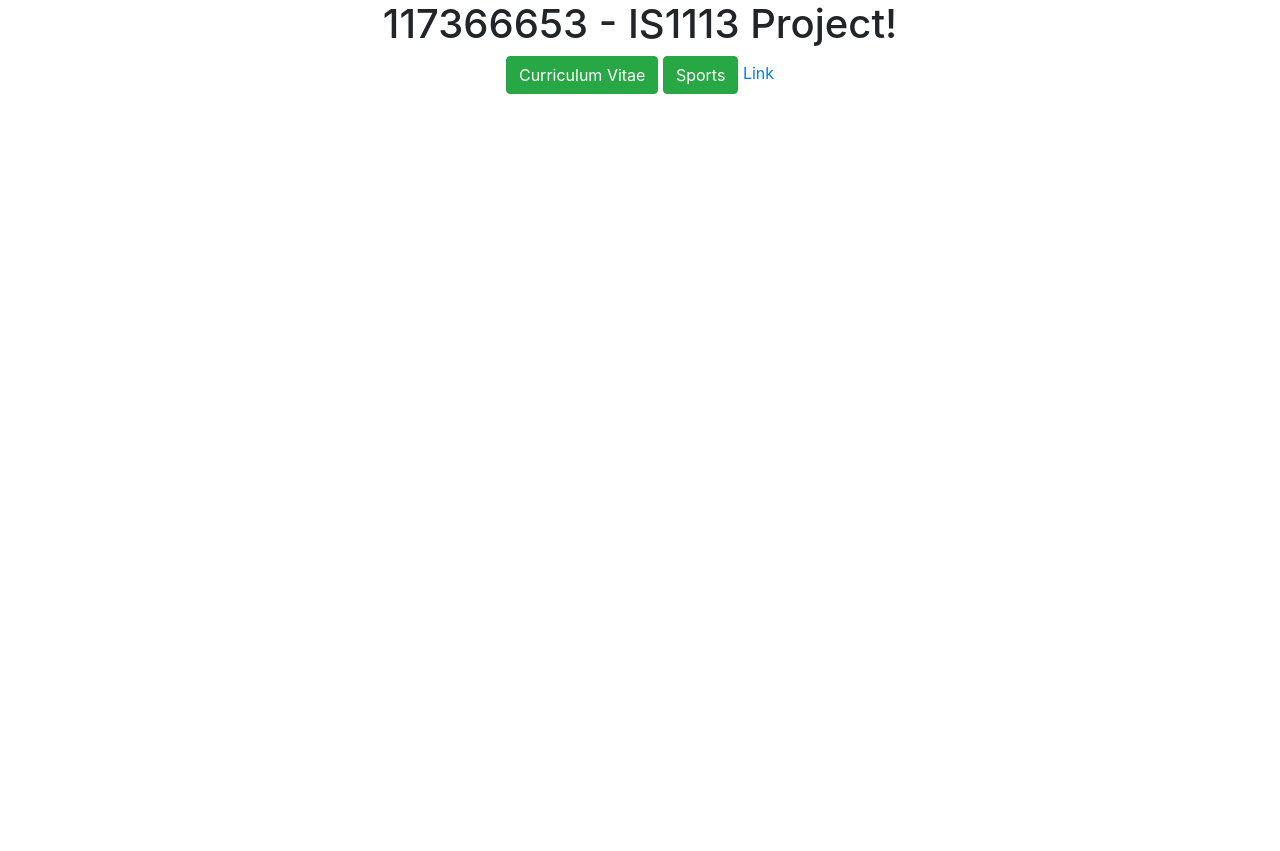
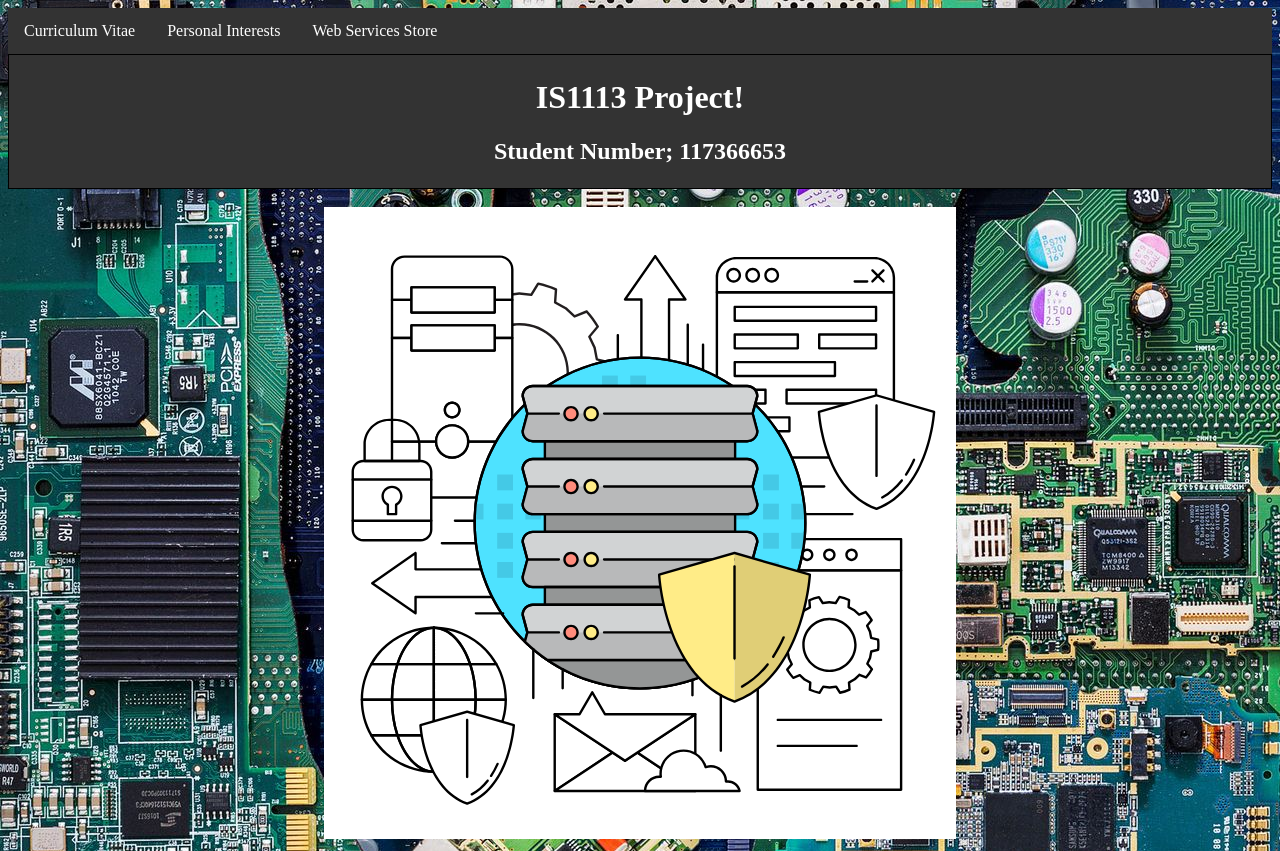
Before and after one commit to Colms152/is1113117366653, a PHP site: page / in a window 1280 px wide. Before the commit the page ends 94 px from the top, so only its background shows below. Run offline with PHP 8.4, Linux system fonts and the light colour scheme; lists and menus that the app fills with data are empty; some libraries are stand-ins or nearby versions.

Commit message:
flkjsdhflj

```diff
--- a/CV/cv_page1.html
+++ b/CV/cv_page1.html
@@ -1,7 +1,7 @@
 <!DOCTYPE html>
 <html>
     <head>
-        <title>Personal</title>
+        <title>Personal Details</title>
 
         <link rel="stylesheet" href="https://maxcdn.bootstrapcdn.com/bootstrap/4.0.0/css/bootstrap.min.css" integrity="sha384-Gn5384xqQ1aoWXA+058RXPxPg6fy4IWvTNh0E263XmFcJlSAwiGgFAW/dAiS6JXm" crossorigin="anonymous">
         <!-- Adding bootstrap-->
@@ -12,8 +12,8 @@
     <body>
         <h1 class="mainheading">Personal Details</h1>
 
-        <p><strong>Name:</strong>Bruce Wayne</p>
-        <p><strong>Address:</strong>Wayne Manor, Gotham City USA</p>
+        <p><strong>Name:</strong>Colm Sheehan</p>
+        <p><strong>Address:</strong><br/>10 Fake Rd.<br/>Imaginary Area<br/>Cork</p>
         <p><strong>Phone:</strong>99999999</p>
         <p><strong>Email:</strong>boyscouts@justice.com</p>
 
--- a/homepage.html
+++ b/homepage.html
@@ -2,19 +2,57 @@
 <html>
         <head>
             <title>117366653 </title>
-         <link rel="stylesheet" href="https://maxcdn.bootstrapcdn.com/bootstrap/4.0.0/css/bootstrap.min.css" integrity="sha384-Gn5384xqQ1aoWXA+058RXPxPg6fy4IWvTNh0E263XmFcJlSAwiGgFAW/dAiS6JXm" crossorigin="anonymous">
-        <!-- Adding bootstrap-->
-        <script src="https://code.jquery.com/jquery-3.2.1.slim.min.js" integrity="sha384-KJ3o2DKtIkvYIK3UENzmM7KCkRr/rE9/Qpg6aAZGJwFDMVNA/GpGFF93hXpG5KkN" crossorigin="anonymous"></script>
-        <script src="https://cdnjs.cloudflare.com/ajax/libs/popper.js/1.12.9/umd/popper.min.js" integrity="sha384-ApNbgh9B+Y1QKtv3Rn7W3mgPxhU9K/ScQsAP7hUibX39j7fakFPskvXusvfa0b4Q" crossorigin="anonymous"></script>
-        <script src="https://maxcdn.bootstrapcdn.com/bootstrap/4.0.0/js/bootstrap.min.js" integrity="sha384-JZR6Spejh4U02d8jOt6vLEHfe/JQGiRRSQQxSfFWpi1MquVdAyjUar5+76PVCmYl" crossorigin="anonymous"></script>
+            <link rel="stylesheet" href="mystylesheet.css">
+            <style>
+                    table {
+                    border: 1px solid black;
+                    background-color: #333;
+                    }
+                    .mainheading{
+                    color:white;
+                    }
+                    h2{
+                    color:white;
+                    }
+            </style>
         </head>
-    <body>
+        <body background="hpbg.jpeg">
+
+            <ul>
+                 <li class="dropdown">
+                    <a href="../CV/cv_page1.html" class="dropbtn">Curriculum Vitae</a>
+                    <div class="dropdown-content">
+                        <a href="../CV/cv_page1.html">Page 1</a>
+                        <a href="../CV/cv_page2.html">Page 2</a>
+                        <a href="../CV/cv_page3.html">Page 3</a>
+                    </div>
+                </li>
+
+                <li class="dropdown">
+                    <a href="../CV/cv_page1.html" class="dropbtn">Personal Interests</a>
+                    <div class="dropdown-content">
+                        <a href="../personal_interests/sports.html">Sports</a>
+                        <a href="../personal_interests/travel.html">Travel</a>
+                    </div>
+                </li>
+
+                <li><a href="../ebusiness/Ebus1.php">Web Services Store</a></li>
+
+
+
+            </ul>
+
             <center>
-        <h1 class="mainheading">117366653 - IS1113 Project!</h1>
+                <table style="width:100%">
+                    <tr>
+                        <th><h1 class="mainheading">IS1113 Project!</h1><h2>Student Number; 117366653</h2></th>
+                    </tr>
+                 </table>
 
-        <a href="CV/cv_page1.html" class="btn btn-success">Curriculum Vitae</a>
-        <a href="personal_interests/sports.html" class="btn btn-success">Sports</a>
-        <a href="../ebusiness/Ebus1.php">Link</a>
+                <br/>
+                <img src="291.svg" width="50%" height="50%">
+                <br>
+
             </center>
         </body>
 </html>
--- a/mystylesheet.css
+++ b/mystylesheet.css
@@ -1,3 +1,53 @@
-.mainheading{
-        text-align: center;
+
+
+
+ul {
+    list-style-type: none;
+    margin: 0;
+    padding: 0;
+    overflow: hidden;
+    background-color: #333;
 }
+
+li {
+    float: left;
+}
+
+li a, .dropbtn {
+    display: inline-block;
+    color: white;
+    text-align: center;
+    padding: 14px 16px;
+    text-decoration: none;
+}
+
+li a:hover, .dropdown:hover .dropbtn {
+    background-color: red;
+}
+
+li.dropdown {
+    display: inline-block;
+}
+
+.dropdown-content {
+    display: none;
+    position: absolute;
+    background-color: #f9f9f9;
+    min-width: 160px;
+    box-shadow: 0px 8px 16px 0px rgba(0,0,0,0.2);
+    z-index: 1;
+}
+
+.dropdown-content a {
+    color: black;
+    padding: 12px 16px;
+    text-decoration: none;
+    display: block;
+    text-align: left;
+}
+
+.dropdown-content a:hover {background-color: #f1f1f1}
+
+.dropdown:hover .dropdown-content {
+    display: block;
+}
```
Also changed, not shown: CV/cv_page2.html (+24 -0 lines), CV/cv_page3.html (+24 -1 lines), 291.svg (added), CV/PI.svg (added), hpbg.jpeg (added). Lines whose indentation alone changed are shown as unchanged.
